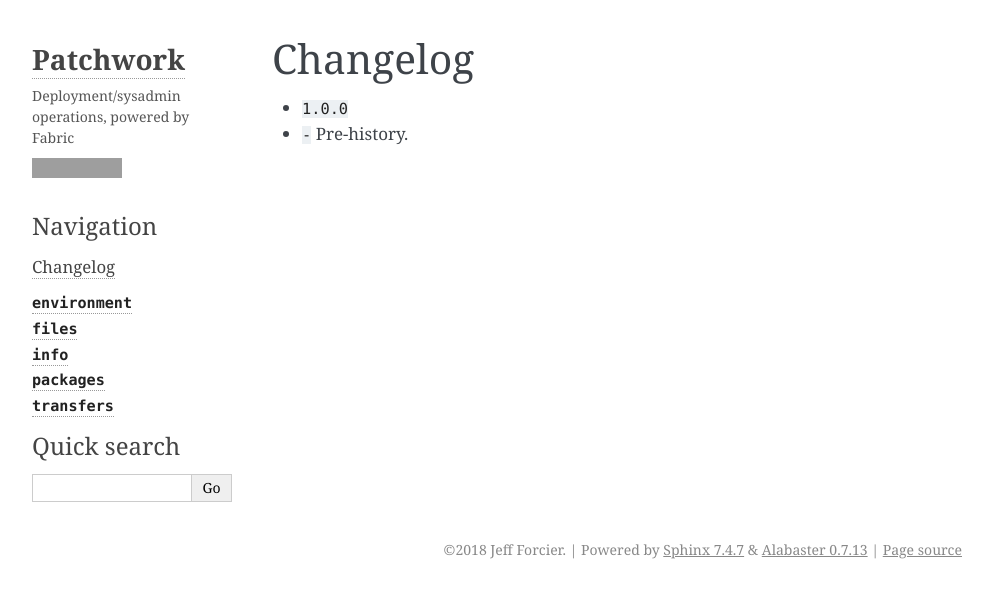
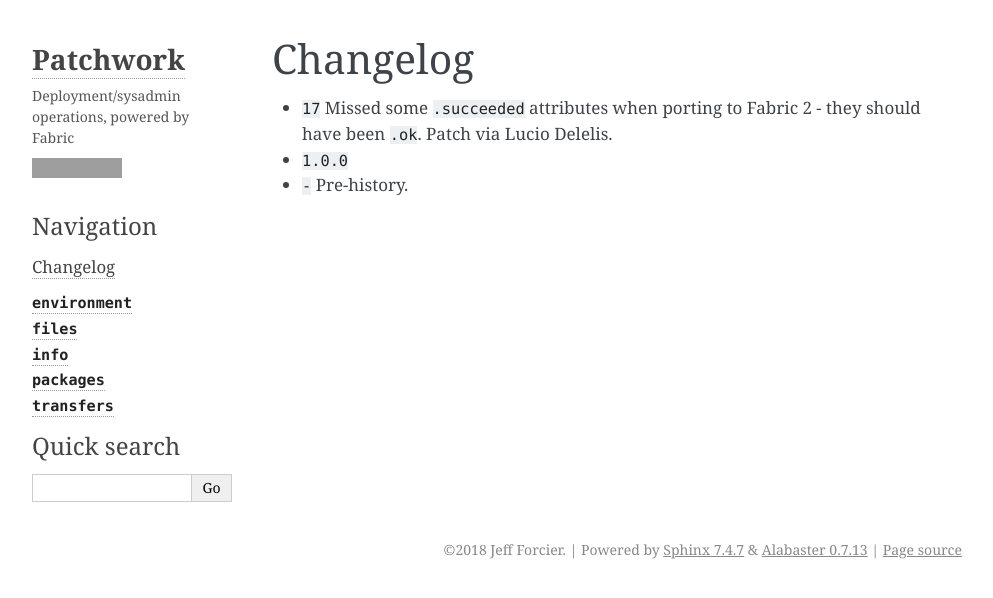
Before and after one commit to fabric/patchwork, a Sphinx documentation site: the page built from docs/changelog.rst, in a window 1280 px wide, cut to the strip 0-598 px from the top of the page. Shown: the whole strip, without its empty margins (148-1141 px from the left). Built offline with Sphinx 7.4.7, drawn with Linux system fonts in a browser that asks for light colours; cross-references to code outside the pages are shown as plain code; grey boxes are pictures that could not be loaded.

Commit message:
Changelog re #17

```diff
--- a/docs/changelog.rst
+++ b/docs/changelog.rst
@@ -2,5 +2,7 @@
 Changelog
 =========
 
+- :bug:`17` Missed some ``.succeeded`` attributes when porting to Fabric 2 -
+  they should have been ``.ok``. Patch via Lucio Delelis.
 - :release:`1.0.0 <2018-05-08>`
 - :feature:`-` Pre-history.
```
